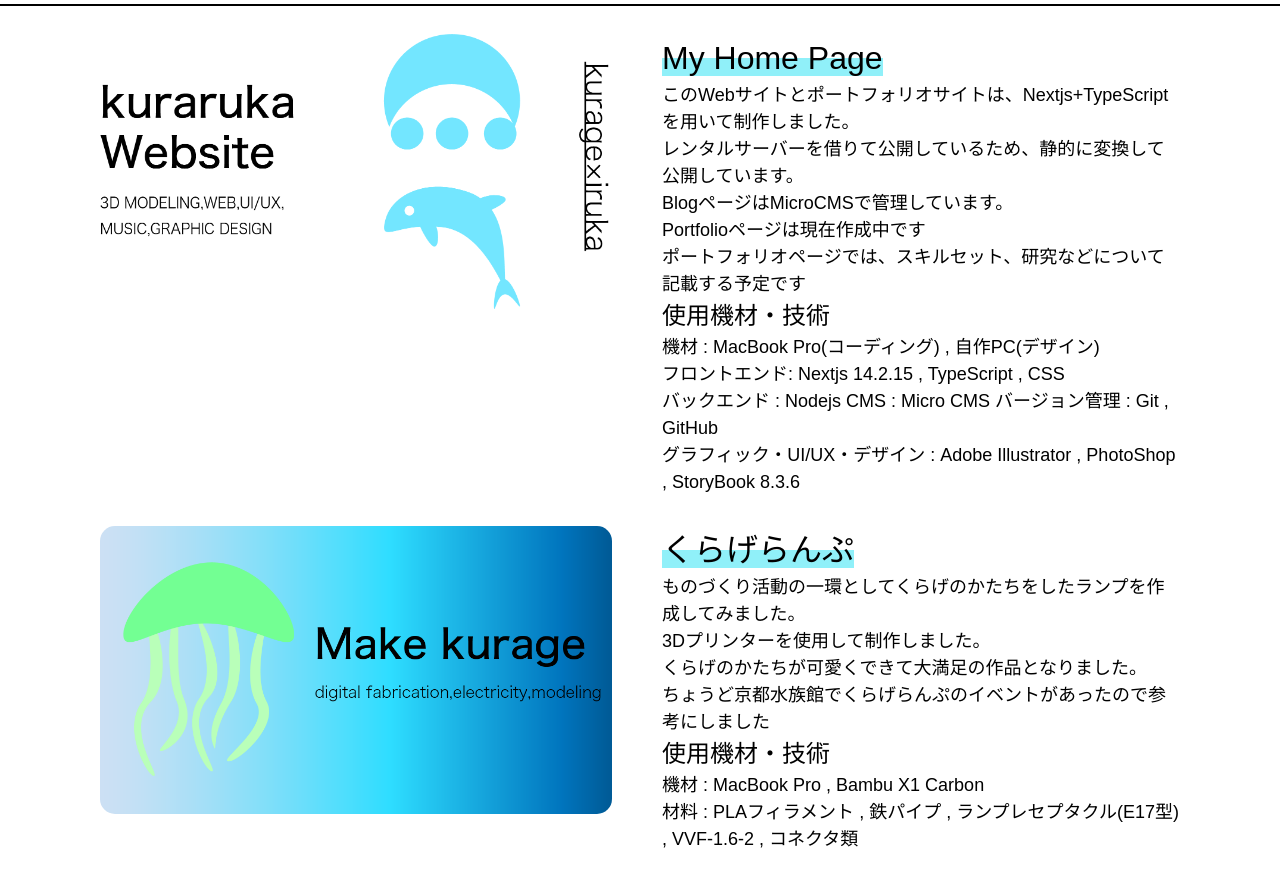
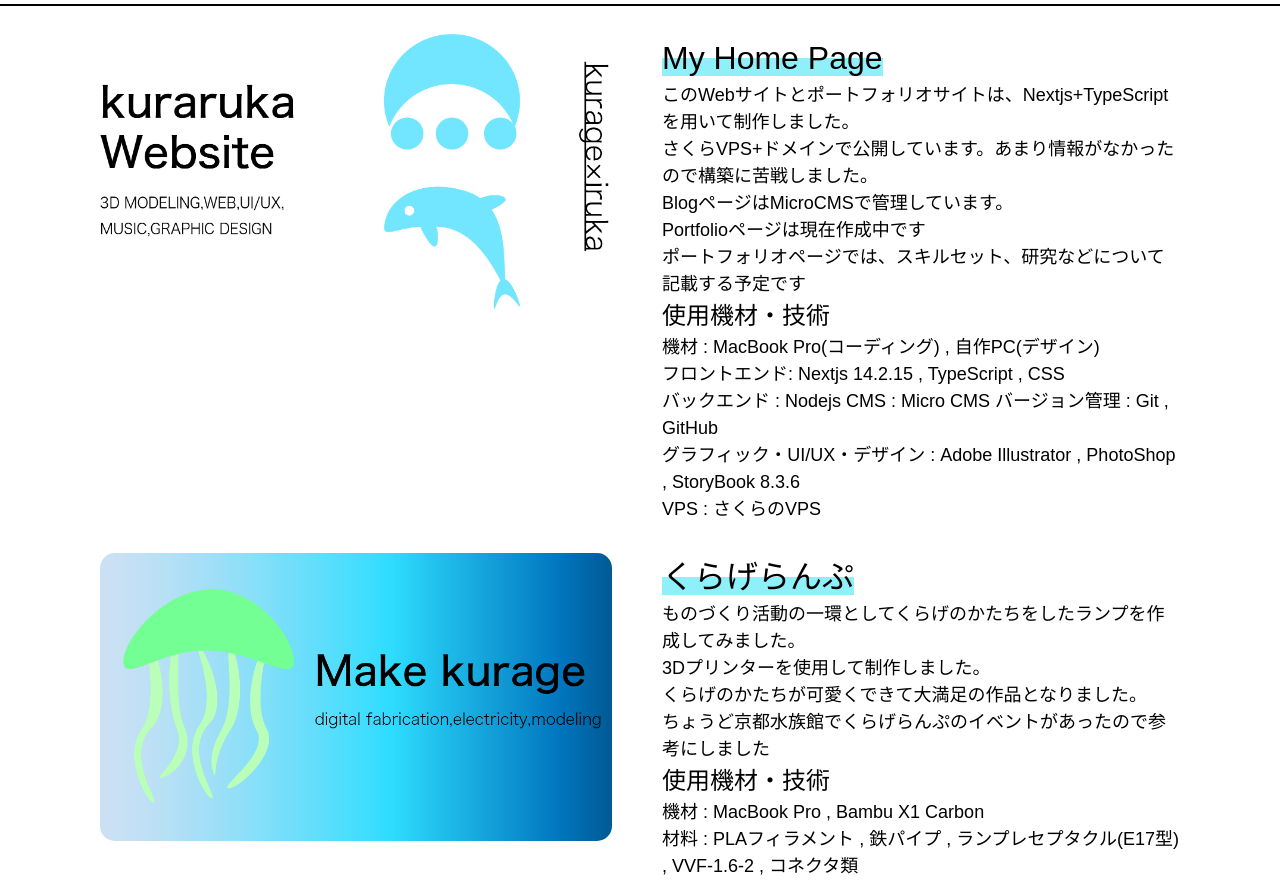
Before and after one commit to lintkurage/kuraruka, a Next.js app: page / in a window 1280 px wide. Shown: the part 1060-1941 px from the top of the page. Built offline with nearby package versions, Linux system fonts and the light colour scheme; no server answers.

Commit message:
軽微な変更

```diff
--- a/src/components/contents.tsx
+++ b/src/components/contents.tsx
@@ -49,7 +49,7 @@ export default function Contents() {
                     <Link href="/blog/makewebsite"><h2><span className="marker">My Home Page</span></h2> </Link>
                         <div className={styles.contentstext}>
                             <p>このWebサイトとポートフォリオサイトは、Nextjs+TypeScriptを用いて制作しました。</p>
-                            <p>レンタルサーバーを借りて公開しているため、静的に変換して公開しています。</p>
+                            <p>さくらVPS+ドメインで公開しています。あまり情報がなかったので構築に苦戦しました。</p>
                             <p>BlogページはMicroCMSで管理しています。</p>
                             <p>Portfolioページは現在作成中です</p>
                             <p>ポートフォリオページでは、スキルセット、研究などについて記載する予定です</p>
@@ -59,6 +59,7 @@ export default function Contents() {
                                 <p >フロントエンド: Nextjs 14.2.15 , TypeScript , CSS</p>
                                 <p>バックエンド : Nodejs  CMS : Micro CMS バージョン管理 : Git , GitHub</p>
                                 <p>グラフィック・UI/UX・デザイン : Adobe Illustrator , PhotoShop , StoryBook 8.3.6 </p>
+                                <p>VPS : さくらのVPS</p>
                             </div>
                         </div>
                     </div>
```
